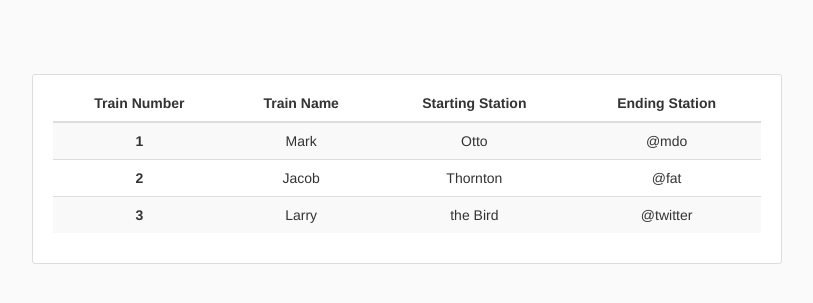
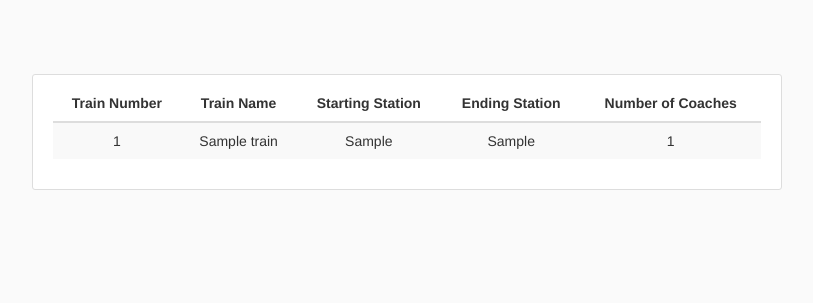
Before and after one commit to Saif807380/Railway-Management-System, a Flask app: page /view in a window 1280 px wide. Shown: the part 51-354 px from the top of the page, without its empty margins (226-1039 px from the left). Run offline with Flask 2, Linux system fonts and the light colour scheme; tables that the repository leaves empty hold one stand-in row (values such as "Sample post"); parts of the project's set-up code (start-up, migrations or seed data) failed here and were passed over; some libraries are stand-ins or nearby versions.

Commit message:
Added add train and view train

```diff
--- /dev/null
+++ b/createdb.py
@@ -0,0 +1,4 @@
+from train import db
+from train.models import Admin, User, Passenger, Ticket, Train , Station
+
+db.create_all()
--- a/train/models.py
+++ b/train/models.py
@@ -19,7 +19,7 @@ class User(db.Model, UserMixin):
 	username = db.Column(db.String(20), unique=True, nullable=False)
 	email = db.Column(db.String(120), unique=True, nullable=False)
 	password = db.Column(db.String(60), nullable=False)
-	passengers = db.relationship('Passenger', backref='passengers', lazy=True)
+	passengers = db.relationship('Passenger', backref='booker', lazy=True)
 
 	def __repr__(self):
 		return f"User('{self.username}', '{self.email}')"
@@ -29,11 +29,11 @@ class Passenger(db.Model):
 	name = db.Column(db.String(20),nullable=False)
 	age = db.Column(db.Integer,nullable=False)
 	user_id = db.Column(db.Integer, db.ForeignKey('user.id'),nullable=False)
-	ticket = db.relationship('Ticket',backref='ticket',lazy=True,uselist=False)  #uselist=False implies one-to-one relationship
+	ticket = db.relationship('Ticket',backref='passenger',lazy=True,uselist=False)  #uselist=False implies one-to-one relationship
 	def __repr__(self):
 		return f"Passenger('{self.pass_id}','{self.name}','{self.age}','{self.user_id}')"
 
-class Ticket(self):
+class Ticket(db.Model):
 	pnr_number = db.Column(db.String(10),primary_key=True)
 	destination = db.Column(db.String(20),nullable=False)
 	source = db.Column(db.String(20),nullable=False)
@@ -45,20 +45,34 @@ class Ticket(self):
 	def __repr__(self):
 		return f"Ticket('{self.pnr_number}', '{self.source}', '{self.destination}', '{self.journey_date}', '{self.train_no}', '{self.seat_no}', '{self.pass_id}')"
 
-class Train(self):
+class Train(db.Model):
 	train_no = db.Column(db.Integer,primary_key=True)
 	train_name = db.Column(db.String(30),unique=True,nullable=False)
-	source_id = db.Column(db.Integer,db.ForeignKey('station.station_id'),nullable=False)
-	destination_id = db.Column(db.Integer,db.ForeignKey('station.station_id'),nullable=False)
+	num_of_coaches = db.Column(db.Integer,nullable=False)
+	source = db.Column(db.String(20),nullable=False)
+	destination = db.Column(db.String(20),nullable=False)
 
 	def __repr__(self):
 		return f"Train('{self.train_no}', '{self.train_name}')"
 
-class Station(self):
+class Station(db.Model):
 	station_id = db.Column(db.Integer,primary_key=True)
 	station_name = db.Column(db.String(20),nullable=False,unique=True)
-	train_source = db.relationship('Train',backref='starting_trains',lazy=True)
-	train_destination = db.relationship('Train',backref='ending_trains',lazy=True)
+	# train_source = db.relationship('Train',backref='starting_trains',lazy=True)
+	# train_destination = db.relationship('Train',backref='ending_trains',lazy=True)
 
 	def __repr__(self):
 		return f"Station('{self.station_id}', '{self.station_name}')"
+
+# class Days(db.Model):
+# 	train_id = db.Column(db.Integer,db.ForeignKey('Train'),primary_key=True)
+# 	monday = db.Column(db.Integer,nullable=False,default=0)
+# 	tuesday = db.Column(db.Integer,nullable=False,default=0)
+# 	wednesday = db.Column(db.Integer,nullable=False,default=0)
+# 	thursday = db.Column(db.Integer,nullable=False,default=0)
+# 	friday = db.Column(db.Integer,nullable=False,default=0)
+# 	saturday = db.Column(db.Integer,nullable=False,default=0)
+# 	sunday = db.Column(db.Integer,nullable=False,default=0)
+
+# 	def __repr__(self):
+# 		return f"Days"
--- a/train/routes.py
+++ b/train/routes.py
@@ -1,6 +1,6 @@
 from train import app, db, bcrypt
 from flask import render_template, url_for, flash, redirect, request
-from train.models import Admin, User
+from train.models import Admin, User, Train
 from train.forms import AddTrain, UpdateTrain, RegistrationForm, LoginForm, AdminLoginForm
 from flask_login import login_user, current_user, logout_user, login_required
 
@@ -76,6 +76,14 @@ def logout():
 @app.route('/add_train',methods=['GET', 'POST'])
 def addTrain():
 	form = AddTrain()
+	print(form.errors)
+	if form.validate_on_submit():
+		train = Train(train_no = form.trainID.data,train_name = form.trainName.data,num_of_coaches = form.coaches.data,source= form.starting.data,destination = form.ending.data)
+		print(form.monday.data,form.tuesday.data)
+		db.session.add(train)
+		db.session.commit()
+		flash('Your train has been added', 'success')
+		return redirect(url_for('view'))
 	return render_template('add_train.html',title="Add Train",form = form)
 
 @app.route('/update_train',methods=['GET', 'POST'])
@@ -90,7 +98,9 @@ def updateTrain(loaded):
 
 @app.route('/view')
 def view():
-	return render_template('view_train.html',title= "View Trains")
+	trains = Train.query.all()
+	print(trains)
+	return render_template('view_train.html',title= "View Trains",trains= trains)
 
 @app.route('/admin_login',methods=['GET' , 'POST'])
 def adminLogin():
--- a/train/templates/add_train.html
+++ b/train/templates/add_train.html
@@ -1,7 +1,8 @@
 {% extends "header.html" %}
 {% block content %}
 	<div style = "background: #ffffff; padding: 10px 20px; border: 1px solid #dddddd; border-radius: 3px; margin-top: 10%; margin-left:25%;width:100%;">
-        <form method="POST" action="#">
+        <form method="POST" action="">
+            {{ form.csrf_token }}
             {{ form.hidden_tag() }}
             <fieldset class="form-group">
                 <legend class="border-bottom mb-4">Add Train</legend>
--- a/train/templates/view_train.html
+++ b/train/templates/view_train.html
@@ -10,16 +10,23 @@
 		      <th scope="col" style="text-align: center;">Train Name</th>
 		      <th scope="col" style="text-align: center;">Starting Station</th>
 		      <th scope="col" style="text-align: center;">Ending Station</th>
+		      <th scope="col" style="text-align: center;">Number of Coaches</th>
 		    </tr>
 		  </thead>
 		  <tbody>
-		    <tr>
-		      <th scope="row" style="text-align: center;">1</th>
-		      <td style="text-align: center;">Mark</td>
-		      <td style="text-align: center;">Otto</td>
-		      <td style="text-align: center;">@mdo</td>
-		    </tr>
-		    <tr>
+		  	{% for train in trains %}
+
+		  		<tr>
+		      	<td style="text-align: center;">{{ train.train_no }}</td>
+		      	<td style="text-align: center;">{{ train.train_name }}</td>
+		      	<td style="text-align: center;">{{ train.source }}</td>
+		      	<td style="text-align: center;">{{ train.destination }}</td>
+		      	<td style="text-align: center;">{{ train.num_of_coaches }}</td>
+		    	</tr>
+
+		  	{% endfor %}
+
+		   <!--  <tr>
 		      <th scope="row" style="text-align: center;">2</th>
 		      <td style="text-align: center;">Jacob</td>
 		      <td style="text-align: center;">Thornton</td>
@@ -30,7 +37,7 @@
 		      <td style="text-align: center;">Larry</td>
 		      <td style="text-align: center;">the Bird</td>
 		      <td style="text-align: center;">@twitter</td>
-		    </tr>
+		    </tr> -->
 		  </tbody>
 		</table>
 
```
Also changed, not shown: 1 other file.
